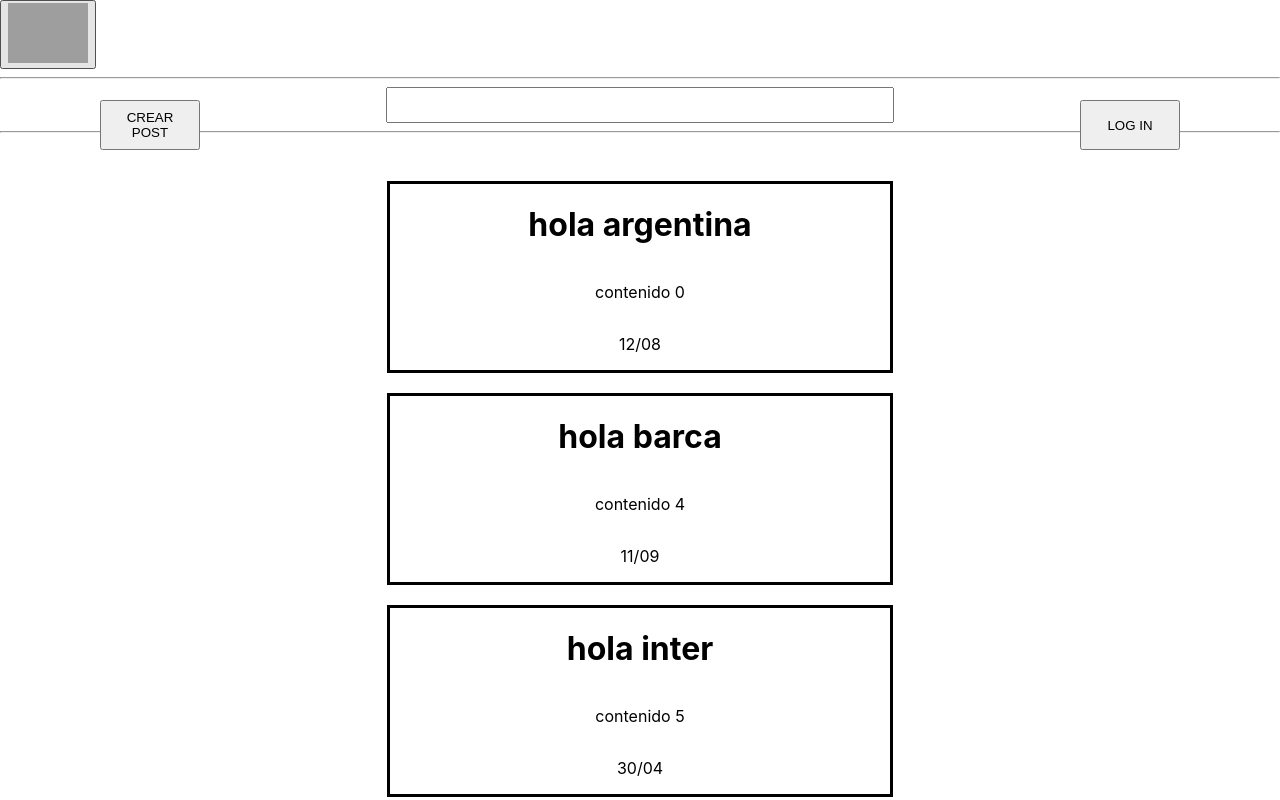
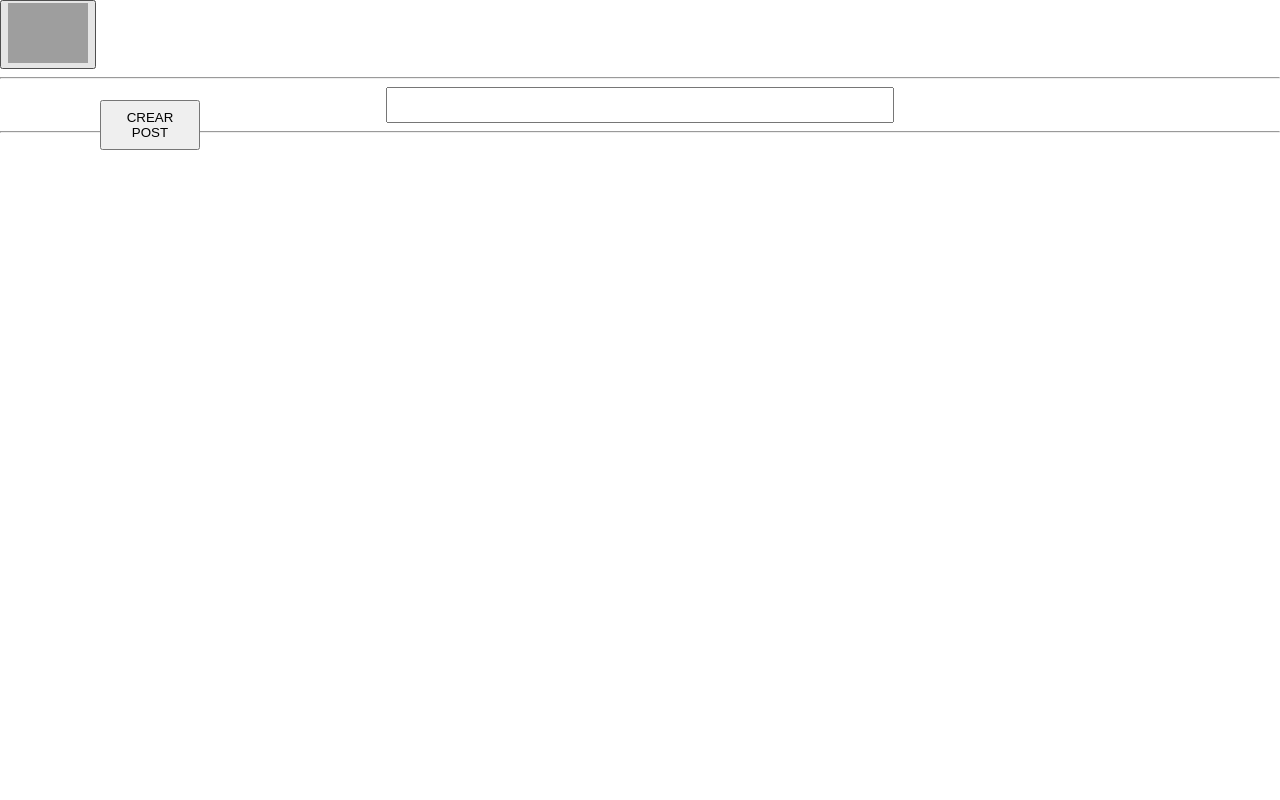
Before and after one commit to romanreyy/trabajoreact, a React (Create React App) app: page / in a window 1280 px wide. Shown: the top 800 px of the page. Built offline with nearby package versions, Linux system fonts and the light colour scheme; grey boxes are pictures that could not be loaded.

Commit message:
"mejor manejo de dinamismo en la pagina"

```diff
--- a/package.json
+++ b/package.json
@@ -9,9 +9,12 @@
     "@testing-library/user-event": "^13.5.0",
     "react": "^18.2.0",
     "react-dom": "^18.2.0",
+    "react-markdown": "^9.0.0",
     "react-redirect": "^1.0.0",
     "react-router-dom": "^6.16.0",
     "react-scripts": "5.0.1",
+    "read-more-react": "^1.0.10",
+    "remark-gfm": "^4.0.0",
     "web-vitals": "^2.1.4"
   },
   "scripts": {
--- a/src/App.css
+++ b/src/App.css
@@ -17,46 +17,9 @@
   width: 100px;
 }
 
-.titleLogIn {
-  margin: 0 auto;
-  display: flex;
-  flex-direction: column;
-  justify-content: center;
-  align-items: center;
-}
-
-.inputUser {
-  width: 200px;
-  height: 30px;
-  font-size: 18px;
-  margin: 0 auto;
-  display: flex;
-  flex-direction: column;
-  justify-content: center;
-  align-items: center;
-}
-
-.createUser {
-  width: 200px;
-  height: 30px;
-  font-size: 15px;
-  margin: 0 auto;
-  display: flex;
-  flex-direction: column;
-  justify-content: center;
-  align-items: center;
-}
 
 .showPosts {
   padding: 20px;
-}
-
-.titleNewAccount {
-  margin: 0 auto;
-  display: flex;
-  flex-direction: column;
-  justify-content: center;
-  align-items: center;
 }
 
 .searchBar {
@@ -87,13 +50,6 @@
   background-color: transparent;
 }
 
-.buttonLogIn {
-  position: absolute;
-  top: 100px;
-  right: 100px;
-  width: 100px;
-  height: 50px;
-}
 
 .buttonCreate {
   position: absolute;
@@ -102,3 +58,51 @@
   width: 100px;
   height: 50px;
 }
+
+.createComment {
+  margin: 0 auto;
+  display: flex;
+  flex-direction: column;
+  justify-content: center;
+  align-items: center;
+}
+
+.showComments {
+  width: 500px;
+  height: auto;
+  display: flex;
+  flex-direction: column;
+  justify-content: center;
+  align-items: center;
+  border-style: solid;
+  margin: 20px auto 0;
+}
+
+.postear {
+  height: 40px;
+  width: 150px;
+}
+
+.comments {
+  width: 500px;
+  height: auto;
+  display: flex;
+  flex-direction: column;
+  justify-content: center;
+  align-items: center;
+  border-style: solid;
+  margin: 20px auto 0;
+}
+
+.buttonComment {
+  height: 40px;
+  width: 150px;
+}
+
+.formComment {
+  margin: 0 auto;
+  display: flex;
+  flex-direction: column;
+  justify-content: center;
+  align-items: center;
+}
--- a/src/Conteiners/App.js
+++ b/src/Conteiners/App.js
@@ -1,13 +1,12 @@
 import React from "react";
 import Main from "./Main.js";
 import CreatePost from "./CreatePost.js";
-import LogIn from './LogIn';
-import CreateAccount from './NewAccount';
 import {Routes, Route, Link} from "react-router-dom";
 import {Icon} from "../components/Icon";
 import {SearchBar} from "../components/SearchBar";
 import {ButtonCreate} from "../components/ButtonCreate";
-import {ButtonLogIn} from "../components/ButtonLogIn";
+import DetailPost from "./DetailPost";
+import CreateComment from "./AddNewComment";
 
 export default function App() {
     return (
@@ -22,17 +21,13 @@ export default function App() {
                     <Link to="/CreatePost">
                         <ButtonCreate/>
                     </Link>
-                    <Link to="/LogIn">
-                        <ButtonLogIn/>
-                    </Link>
                     <hr/>
                 </nav>
                 <Routes>
                     <Route path="/" element={<Main />} />
                     <Route exact path="/CreatePost" element={<CreatePost />} />
-                    <Route exact path="/LogIn" element={<LogIn />} />
-                    <Route exact path="/CreateAccount" element={<CreateAccount />} />
-
+                    <Route path={`/DetailPost/:id`} element={<DetailPost />}/>
+                    <Route path={`/DetailPost/:postId/Comment`} element={<CreateComment />}/>
                 </Routes>
             </div>
 
--- a/src/Conteiners/CreatePost.js
+++ b/src/Conteiners/CreatePost.js
@@ -1,23 +1,33 @@
 import React from "react";
-export default function CreatePost (){
+import { useState } from 'react';
+import { createPost } from "./Main";
+
+export default function CreatePost () {
+    const [post, setPost] = useState('');
+    function handleSubmit(e){
+        e.preventDefault();
+        createPost(post);
+        setPost('');
+    }
+
     return (
             <div>
-                <form className="createPost">
+                <form className="createPost" onSubmit={handleSubmit}>
                     <h1>Crea tu Post</h1>
                     <br/>
                     <textarea
                         className="textArea"
                         name="textArea"
                         placeholder="Escribe Markdown"
+                        value={post}
+                        onChange={event => {setPost(event.target.value);}}
                     />
                     <br/>
-                    <button
+                    <input
                         className="posting"
                         type="submit"
-                        value="Postear"
-                    >
-                        Postear
-                    </button>
+                        value="postear"
+                    />
                 </form>
             </div>
         );
--- a/src/Conteiners/LogIn.js
+++ /dev/null
@@ -1,25 +0,0 @@
-import {Link} from "react-router-dom";
-import React from "react";
-
-export default function LogIn (){
-        return (
-            <div className="logeo">
-                <form>
-                    <h1 className="titleLogIn">
-                        Iniciar sesion
-                    </h1>
-                    <input className="inputUser" type='text' placeholder='usuario'/>
-                    <br/>
-                    <input className="inputUser" type='password' placeholder='contraseña'/>
-                    <br/>
-                    <button className="inputUser" type='submit'>
-                        Entrar
-                    </button>
-                    <br/>
-                    <Link to="/CreateAccount">
-                        <input className="createUser" type='submit' value="Sino tenes cuenta creala aca"/>
-                    </Link>
-                </form>
-            </div>
-        );
-    }
--- a/src/Conteiners/Main.js
+++ b/src/Conteiners/Main.js
@@ -1,8 +1,6 @@
-import React from "react";
 import '../App.css';
 import {Posts} from '../components/Posts';
 import {PostDomain} from "../Domain/Post";
-
 export default function Main() {
     const postList = getPost()
     return (
@@ -10,18 +8,19 @@ export default function Main() {
             <div className="showPosts">
                 {postList.map((object, i) => <Posts post={object}/>)}
             </div>
-
         </div>
-
     );
 }
+const getPost = () => {
+    return findPosts();
+};
 
-const getPost = () => {
-    const usePost = [];
-    usePost.push(new PostDomain("hola argentina", "contenido 0", "12/08"))
-    usePost.push(new PostDomain("hola barca", "contenido 4", "11/09"))
-    usePost.push(new PostDomain("hola inter", "contenido 5", "30/04"))
-    usePost.push(new PostDomain("hola hola", "contenido 10", "28/04"))
+export const createPost = (titulo) => {
+    let persistedPosts = findPosts();
+    let listOfPosts = [...persistedPosts, new PostDomain(titulo)];
+    localStorage.setItem('persistedPosts', JSON.stringify(listOfPosts));
+}
 
-    return usePost;
-};
+const findPosts = () => {
+    return JSON.parse(localStorage.getItem('persistedPosts')) || [];
+}
--- a/src/Conteiners/NewAccount.js
+++ /dev/null
@@ -1,17 +0,0 @@
-import React from "react";
-export default function CreateAccount () {
-    return(
-        <div>
-            <form>
-                <h1 className="titleNewAccount">
-                    Crear Usuario hola
-                </h1>
-                <input className="inputUser" type="text" placeholder="nombre de usuario"/>
-                <br/>
-                <input className="inputUser" type="password" placeholder="contraseña"/>
-                <br/>
-                <input className="inputUser" type="submit" value="crear usuario"/>
-            </form>
-        </div>
-    );
-}
--- a/src/Domain/Post.js
+++ b/src/Domain/Post.js
@@ -1,7 +1,6 @@
 export class PostDomain {
-    constructor(title, description, date) {
+    constructor(title) {
+        this.id = Math.random();
         this.title=title;
-        this.description=description;
-        this.date=date;
     }
 }
--- a/src/Domain/UserRepository.js
+++ /dev/null
@@ -1,6 +0,0 @@
-class UserRepository {
-}
-
-function addUser (){
-
-}
--- a/src/components/ButtonLogIn.js
+++ /dev/null
@@ -1,8 +0,0 @@
-export function ButtonLogIn () {
-
-    return(
-                <button className="buttonLogIn">
-                LOG IN
-                </button>
-    );
-}
--- a/src/components/Posts.js
+++ b/src/components/Posts.js
@@ -1,13 +1,12 @@
+import Markdown from 'react-markdown';
+import remarkGfm from 'remark-gfm';
+import {Link} from "react-router-dom";
+
 export function Posts({post}) {
-        return (
-            <div className="posts">
-                <h1> {post.title}</h1>
-                <p>
-                    {post.description}
-                </p>
-                <p>
-                    {post.date}
-                </p>
-            </div>
-        );
+    return (
+        <div className="posts">
+            <Markdown remarkPlugins={[remarkGfm]}>{post.title.slice(0, 25)}</Markdown>
+            <Link to={`/DetailPost/${post.id}`} ><button>Ver Más</button></Link>
+        </div>
+    );
 }
```
Also changed, not shown: src/Domain/User.js (deleted, +0 -13 lines), 1 other file (tests, documents, lock files or other folders).
